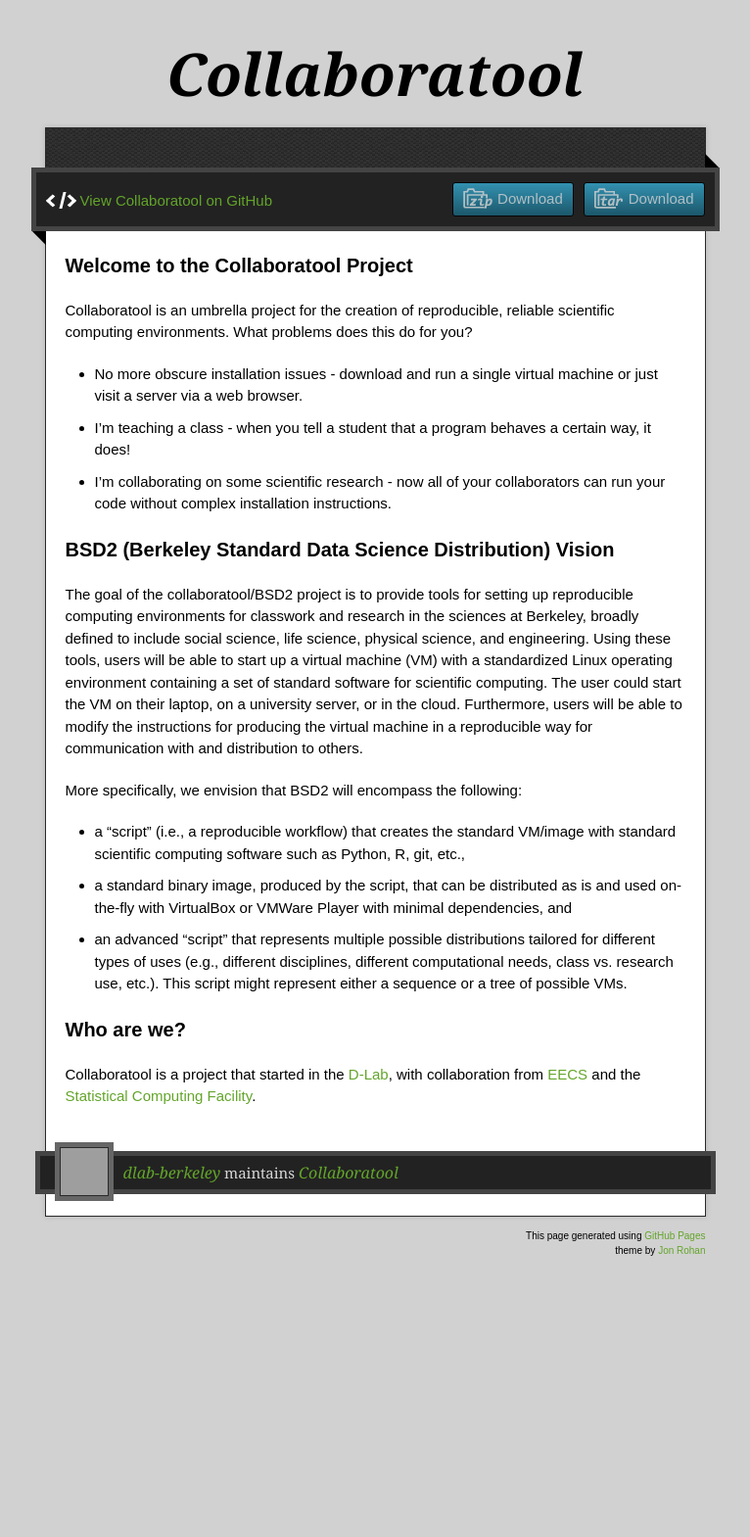
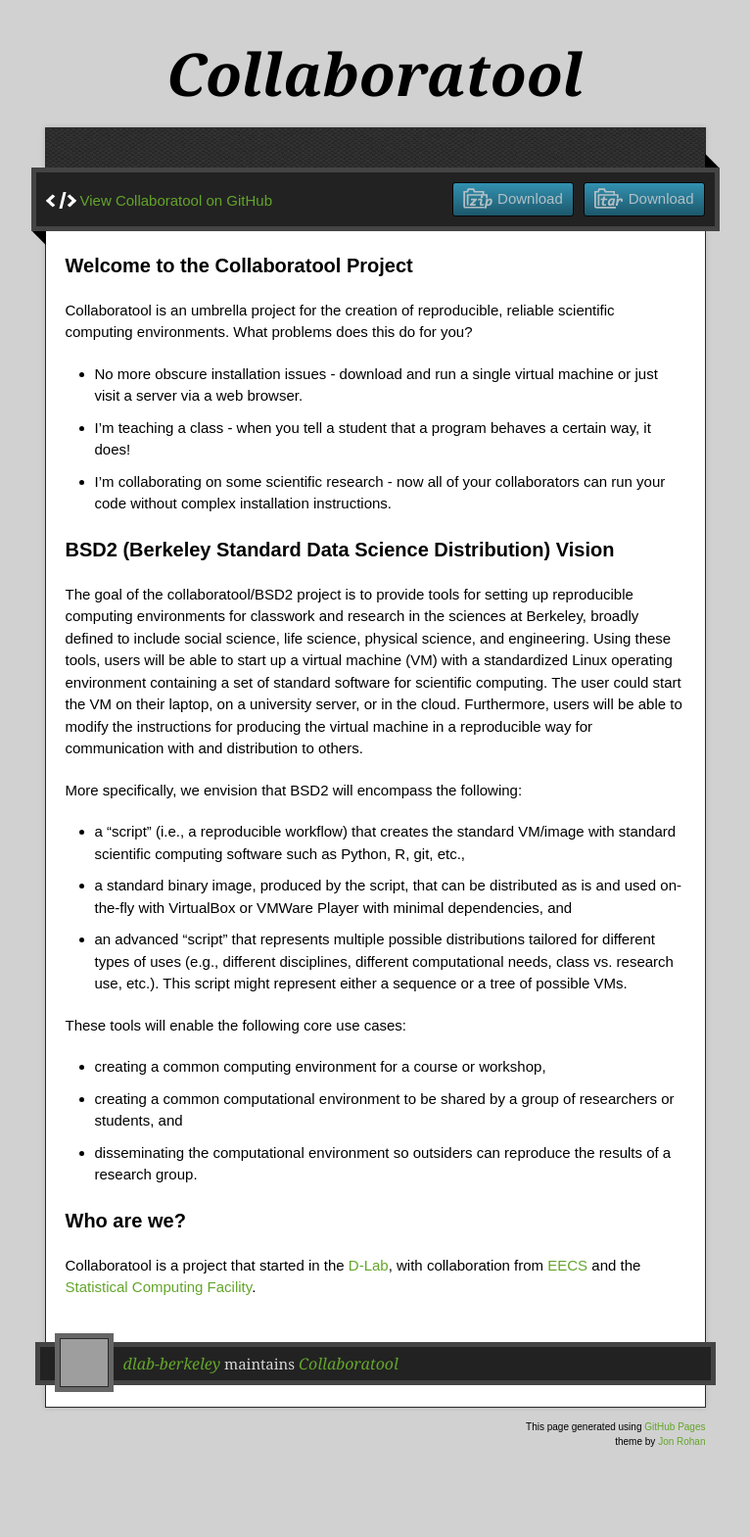
Before and after one commit to willingc/collaboratool, a Jekyll site: the page built from index.md, in a window 1280 px wide. Shown: the whole page at 98% size, without its empty margins (257-1023 px from the left). Built offline with Jekyll 4.4.1, drawn with Linux system fonts in a browser that asks for light colours; nearby versions of some CDN libraries; before the commit the page ends 1374 px from its top, so only the background shows below that; grey boxes are pictures that could not be loaded.

Commit message:
updated vision with ideas from Nitin

```diff
--- a/index.md
+++ b/index.md
@@ -37,6 +37,13 @@
    computational needs, class vs. research use, etc.). This script might
    represent either a sequence or a tree of possible VMs.
 
+These tools will enable the following core use cases:
+
+  * creating a common computing environment for a course or workshop,
+  * creating a common computational environment to be shared by a group of researchers or students, and
+  * disseminating the computational environment so outsiders can reproduce the results of a research group.
+
+
 ### Who are we?
 
 Collaboratool is a project that started in the
```
